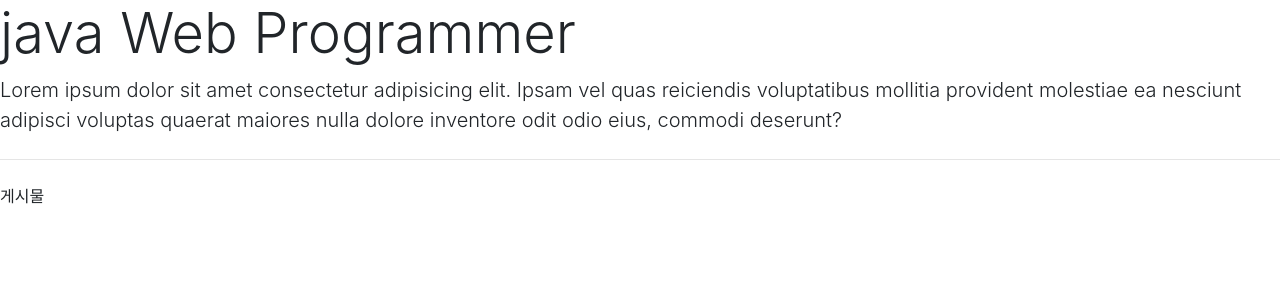
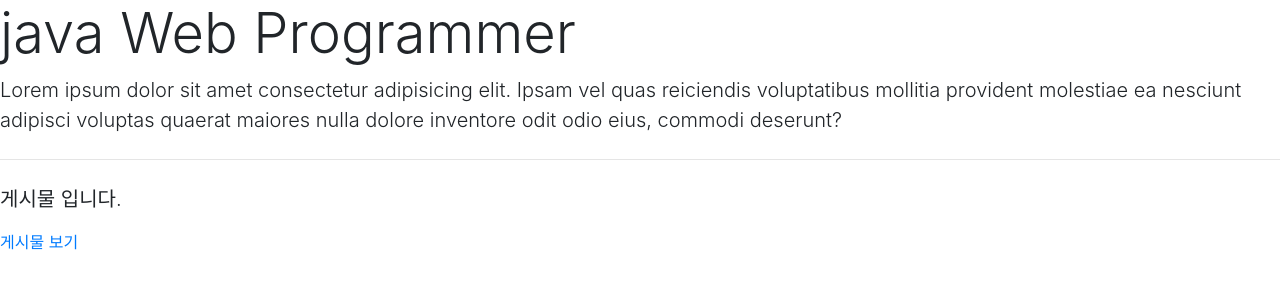
Before and after one commit to millionfood/millionfood.github.io, a plain HTML site: page index.html in a window 1280 px wide. Drawn offline with nearby package versions, Linux system fonts and the light colour scheme.

Commit message:
push push!

```diff
--- a/index.html
+++ b/index.html
@@ -14,10 +14,10 @@
         <div class="h1 display-4">java Web Programmer</div>
         <p class="lead">Lorem ipsum dolor sit amet consectetur adipisicing elit. Ipsam vel quas reiciendis voluptatibus mollitia provident molestiae ea nesciunt adipisci voluptas quaerat maiores nulla dolore inventore odit odio eius, commodi deserunt?</p>
         <hr class="my-4">
-        <p>
-            게시물
+        <p class="lead">
+            게시물 입니다.
         </p>
-        <a href="http://3.35.173.109/spr1/board/list"></a>
+        <a href="http://3.35.173.109/spr1/board/list">게시물 보기</a>
     </div>
 
 
```
